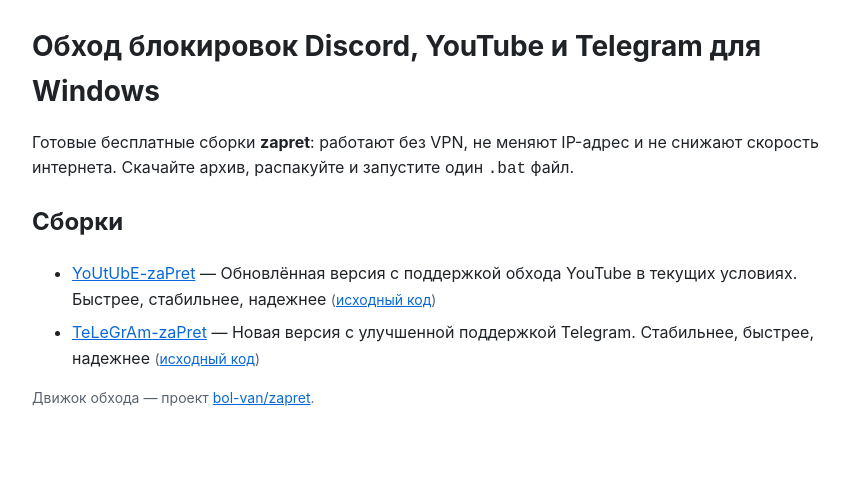
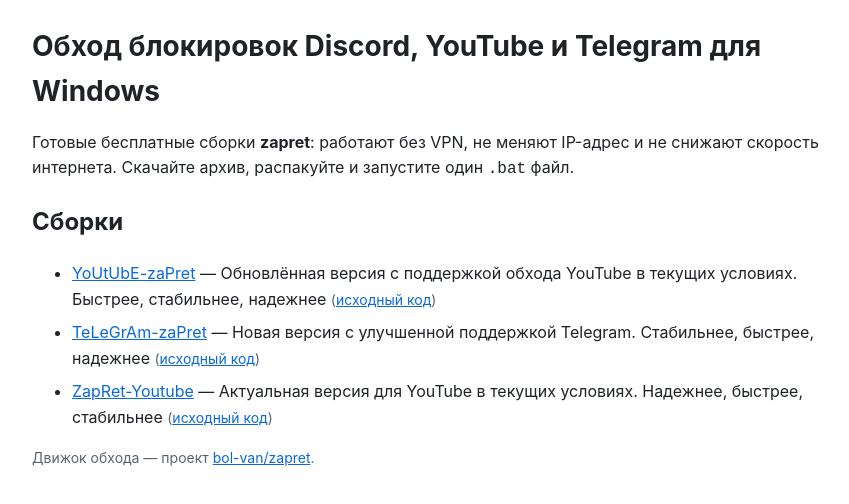
Before and after one commit to electronclericladle/electronclericladle.github.io, a plain HTML site: page index.html in a window 1280 px wide. Shown: the whole page, without its empty margins (198-1047 px from the left). Drawn offline with Linux system fonts and the light colour scheme.

Commit message:
hub: repo index

```diff
--- a/index.html
+++ b/index.html
@@ -27,6 +27,7 @@
   <ul>
     <li><a href="https://electronclericladle.github.io/YoUtUbE-zaPret/">YoUtUbE-zaPret</a> — Обновлённая версия с поддержкой обхода YouTube в текущих условиях. Быстрее, стабильнее, надежнее <span class="meta">(<a href="https://github.com/electronclericladle/YoUtUbE-zaPret">исходный код</a>)</span></li>
     <li><a href="https://electronclericladle.github.io/TeLeGrAm-zaPret/">TeLeGrAm-zaPret</a> — Новая версия с улучшенной поддержкой Telegram. Стабильнее, быстрее, надежнее <span class="meta">(<a href="https://github.com/electronclericladle/TeLeGrAm-zaPret">исходный код</a>)</span></li>
+    <li><a href="https://electronclericladle.github.io/ZapRet-Youtube/">ZapRet-Youtube</a> — Актуальная версия для YouTube в текущих условиях. Надежнее, быстрее, стабильнее <span class="meta">(<a href="https://github.com/electronclericladle/ZapRet-Youtube">исходный код</a>)</span></li>
   </ul>
   <p class="meta">Движок обхода — проект
     <a href="https://github.com/bol-van/zapret">bol-van/zapret</a>.</p>
```
